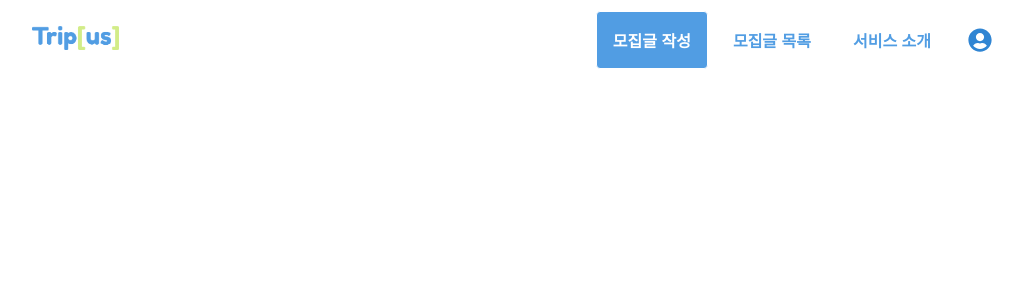
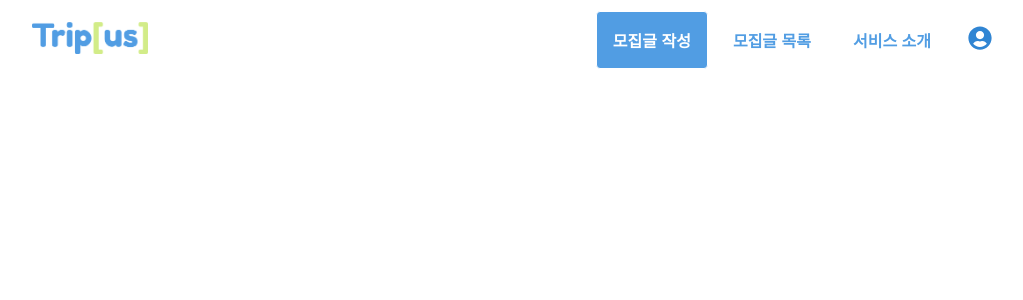
Before and after one commit to codestates/TripUs-client, a React (Create React App) app: page / in a window 1280 px wide. Shown: the top 300 px of the page, without its empty margins (128-1151 px from the left). Built offline with nearby package versions, Linux system fonts and the light colour scheme.

Commit message:
[MODIFIED] fixed icon change lag issue, modified logo size

```diff
--- /dev/null
+++ b/src/components/Header/HamburgerIcon.tsx
@@ -0,0 +1,20 @@
+import React from "react";
+import styled from "styled-components";
+
+import { GiHamburgerMenu } from "react-icons/gi";
+
+const HamburgerIconWrapper = styled.div`
+  @media (min-width: 811px) {
+    display: none;
+  }
+`;
+
+const HamburgerIcon = () => {
+  return (
+    <HamburgerIconWrapper>
+      <GiHamburgerMenu />
+    </HamburgerIconWrapper>
+  );
+};
+
+export default HamburgerIcon;
--- a/src/components/Header/Icon.tsx
+++ /dev/null
@@ -1,25 +0,0 @@
-import React, { useState, useEffect } from "react";
-import { FaUserCircle } from "react-icons/fa";
-import { GiHamburgerMenu } from "react-icons/gi";
-import { IconType } from "react-icons/lib";
-
-const Icon = () => {
-  const [icon, setIcon] = useState<IconType | null>(null);
-  const mql = window.matchMedia("(max-width: 810px)");
-
-  useEffect(() => {
-    mql.matches ? setIcon(GiHamburgerMenu) : setIcon(FaUserCircle);
-  }, [mql.matches]);
-
-  mql.onchange = () => {
-    if (mql.matches) {
-      setIcon(GiHamburgerMenu);
-    } else {
-      setIcon(FaUserCircle);
-    }
-  };
-
-  return <>{icon}</>;
-};
-
-export default Icon;
--- a/src/components/Header/IconContainer.tsx
+++ b/src/components/Header/IconContainer.tsx
@@ -1,7 +1,9 @@
 import React, { MouseEvent } from "react";
 import styled from "styled-components";
 
-import Icon from "./Icon";
+import HamburgerIcon from "./HamburgerIcon";
+import UserIcon from "./UserIcon";
+
 import Dropdown from "./Dropdown";
 
 const IconContainerWrapper = styled.div`
@@ -30,7 +32,8 @@ const IconContainer = ({
 }) => {
   return (
     <IconContainerWrapper onClick={handleClick}>
-      <Icon />
+      <HamburgerIcon />
+      <UserIcon />
       {dropdownOpen ? <Dropdown /> : null}
     </IconContainerWrapper>
   );
--- a/src/components/Header/Logo.tsx
+++ b/src/components/Header/Logo.tsx
@@ -15,7 +15,7 @@ const LogoWrapper = styled.div`
   height: 100%;
 
   img {
-    height: 1.5rem;
+    height: 2rem;
   }
 `;
 
--- /dev/null
+++ b/src/components/Header/UserIcon.tsx
@@ -0,0 +1,20 @@
+import React from "react";
+import styled from "styled-components";
+
+import { FaUserCircle } from "react-icons/fa";
+
+const UserIconWrapper = styled.div`
+  @media (max-width: 810px) {
+    display: none;
+  }
+`;
+
+const UserIcon = () => {
+  return (
+    <UserIconWrapper>
+      <FaUserCircle />
+    </UserIconWrapper>
+  );
+};
+
+export default UserIcon;
```
